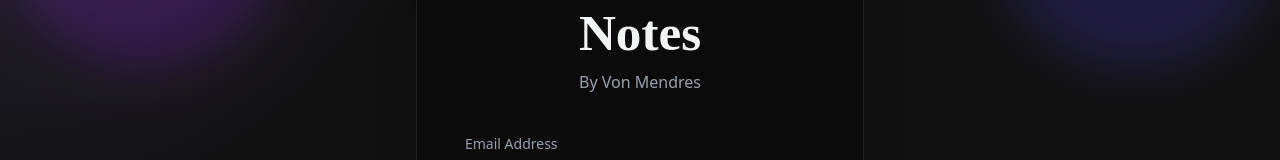
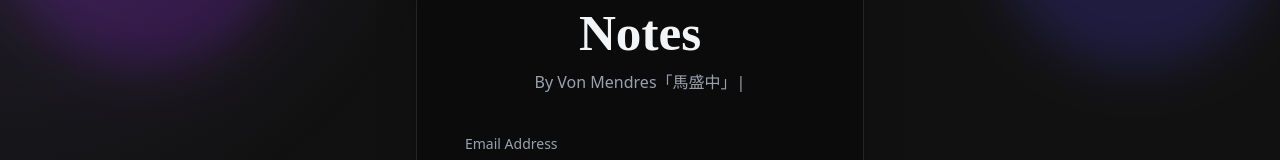
Before and after one commit to mendresvon/aura-notes-frontend, a React (Vite) app: page /login in a window 1280 px wide. Shown: the part 220-380 px from the top of the page. Built offline with nearby package versions, Linux system fonts and the light colour scheme.

Commit message:
added typewriter animation to login page

```diff
--- a/package.json
+++ b/package.json
@@ -20,7 +20,8 @@
     "react-dom": "^19.1.1",
     "react-icons": "^5.5.0",
     "react-modal": "^3.16.3",
-    "react-router-dom": "^7.8.2"
+    "react-router-dom": "^7.8.2",
+    "react-type-animation": "^3.2.0"
   },
   "devDependencies": {
     "@eslint/js": "^9.33.0",
--- a/src/pages/LoginPage.jsx
+++ b/src/pages/LoginPage.jsx
@@ -1,5 +1,6 @@
 import React, { useState, useEffect } from "react";
 import { useNavigate } from "react-router-dom";
+import { TypeAnimation } from "react-type-animation"; // Import the library
 import { loginUser } from "../services/api";
 import { useAuth } from "../context/AuthContext";
 
@@ -12,14 +13,14 @@ const LoginPage = () => {
     password: "",
   });
   const [error, setError] = useState(null);
-  const [isLoading, setIsLoading] = useState(false); // New state for loading
+  const [isLoading, setIsLoading] = useState(false);
   const { email, password } = formData;
 
   const onChange = (e) => setFormData({ ...formData, [e.target.name]: e.target.value });
 
   const onSubmit = async (e) => {
     e.preventDefault();
-    setIsLoading(true); // Set loading to true when form is submitted
+    setIsLoading(true);
     setError(null);
     try {
       const data = await loginUser({ email, password });
@@ -28,11 +29,10 @@ const LoginPage = () => {
     } catch (err) {
       setError(err.msg || "Login failed. Please check your credentials.");
     } finally {
-      setIsLoading(false); // Set loading to false after request is complete
+      setIsLoading(false);
     }
   };
 
-  // State and effect for the cursor glow
   const [mousePos, setMousePos] = useState({ x: 0, y: 0 });
   useEffect(() => {
     const handleMouseMove = (event) => {
@@ -58,25 +58,51 @@ const LoginPage = () => {
       <div className="absolute top-0 right-0 w-72 h-72 bg-indigo-600 rounded-full mix-blend-screen filter blur-xl opacity-20 animate-blob animation-delay-2000"></div>
       <div className="absolute bottom-0 left-1/4 w-72 h-72 bg-pink-600 rounded-full mix-blend-screen filter blur-xl opacity-20 animate-blob animation-delay-4000"></div>
 
-      {/* Glassmorphism Login Card with Hover and Entry Animation */}
+      {/* Glassmorphism Login Card */}
       <div className="w-full max-w-md rounded-2xl bg-black/30 backdrop-blur-xl border border-white/10 shadow-2xl p-8 md:p-12 z-10 transition-all duration-500 ease-in-out hover:shadow-purple-500/20 hover:shadow-2xl hover:-translate-y-2 animate-fadeInUp">
-        {/* Header with Monogram */}
+        {/* Header */}
         <div className="text-center mb-10">
           <div
-            className="inline-block font-bold text-7xl bg-gradient-to-r from-gray-200 to-gray-400 text-transparent bg-clip-text mb-2"
-            style={{ fontFamily: "'Playfair Display', serif" }}>
+            className="inline-block font-bold text-7xl bg-gradient-to-r from-gray-200 to-gray-400 text-transparent bg-clip-text mb-2 animate-fadeInUp"
+            style={{
+              fontFamily: "'Playfair Display', serif",
+              animationDelay: "0.2s",
+              animationFillMode: "backwards",
+            }}>
             Aura
           </div>
           <h1
-            className="text-4xl font-bold text-gray-100"
-            style={{ fontFamily: "'Playfair Display', serif" }}>
+            className="text-4xl font-bold text-gray-100 animate-fadeInUp"
+            style={{
+              fontFamily: "'Playfair Display', serif",
+              animationDelay: "0.4s",
+              animationFillMode: "backwards",
+            }}>
             Notes
           </h1>
-          <p className="text-gray-400 mt-2">By Von Mendres</p>
+
+          {/* THIS IS THE NEW TYPEWRITER COMPONENT */}
+          <div
+            className="animate-fadeInUp"
+            style={{ animationDelay: "0.6s", animationFillMode: "backwards" }}>
+            <TypeAnimation
+              sequence={[
+                600, // Wait 600ms (to sync with the fadeInUp animation)
+                "By Von Mendres「馬盛中」",
+              ]}
+              wrapper="p"
+              cursor={true}
+              speed={50}
+              className="text-gray-400 mt-2"
+            />
+          </div>
         </div>
 
-        {/* Form with Premium Inputs */}
-        <form onSubmit={onSubmit}>
+        {/* Form */}
+        <form
+          onSubmit={onSubmit}
+          className="animate-fadeInUp"
+          style={{ animationDelay: "0.8s", animationFillMode: "backwards" }}>
           <div className="space-y-6">
             <div>
               <label htmlFor="email" className="block text-sm font-medium text-gray-400 mb-2">
@@ -119,7 +145,6 @@ const LoginPage = () => {
           </div>
         </form>
 
-        {/* Loading and Error Message Display */}
         {isLoading && (
           <div className="text-center text-sm text-gray-400 mt-4">
             <p>Waking up the server... this might take a moment.</p>
@@ -128,7 +153,9 @@ const LoginPage = () => {
         {error && <p className="text-center text-red-400 mt-4">{error}</p>}
 
         {/* Sign Up Link */}
-        <div className="mt-8 text-center">
+        <div
+          className="mt-8 text-center animate-fadeInUp"
+          style={{ animationDelay: "1s", animationFillMode: "backwards" }}>
           <p className="text-sm text-gray-400">
             Don't have an account?{" "}
             <a href="/register" className="font-medium text-purple-400 hover:underline">
--- a/tailwind.config.js
+++ b/tailwind.config.js
@@ -4,7 +4,7 @@ export default {
   theme: {
     extend: {
       animation: {
-        blob: "blob 12s infinite", // Slow down the animation
+        blob: "blob 12s infinite",
         fadeInUp: "fadeInUp 0.8s ease-in-out",
       },
       keyframes: {
@@ -21,7 +21,5 @@ export default {
       },
     },
   },
-  plugins: [
-    require("@tailwindcss/line-clamp"), // Add this line
-  ],
+  plugins: [require("@tailwindcss/line-clamp")],
 };
```
Also changed, not shown: 1 other file (tests, documents, lock files or other folders).
